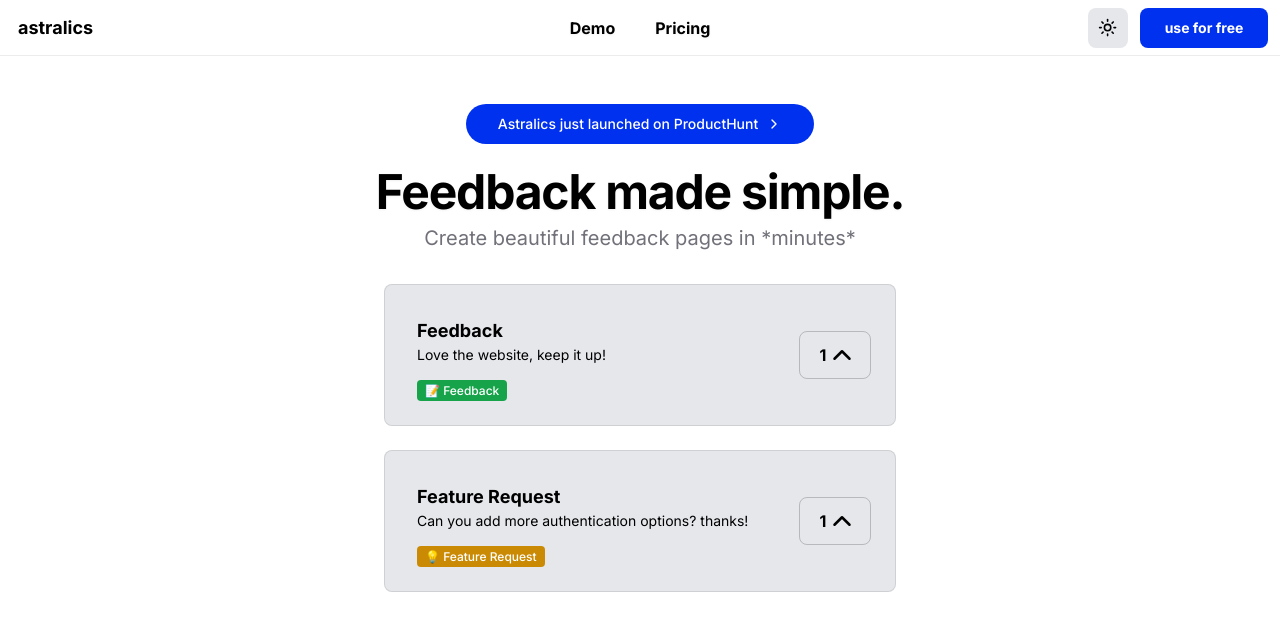
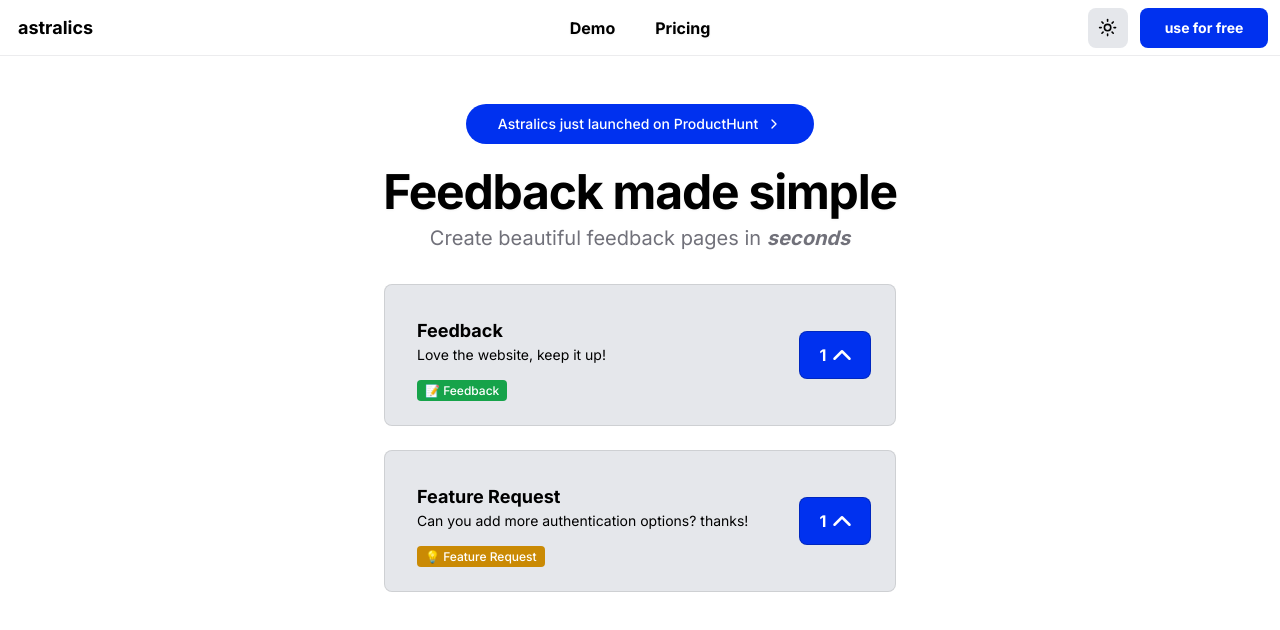
Before and after one commit to ramezj/astralics, a Next.js app in the folder client/: page / in a window 1280 px wide. Shown: the top 630 px of the page. Built offline with nearby package versions, Linux system fonts and the light colour scheme; no server answers.

Commit message:
UI Updates, landing page is a bit more colorful now

```diff
--- a/client/components/layout/FeedbackDemo.js
+++ b/client/components/layout/FeedbackDemo.js
@@ -8,7 +8,7 @@ import { Dialog, Disclosure, Popover, Transition } from '@headlessui/react'
 export default function FeedbackDemo(props) {
     const [ upvotes, setUpvotes ] = useState(props.upvotes);
     const [ title, setTitle ] = useState(props.title);
-    const [ test, setTest ] = useState(props.isUpvoted)
+    const [ test, setTest ] = useState(true)
     return (
         <>
         <div key={props.id} className="w-full flex bg-gray-200 dark:bg-zinc-950 border border-black/10 dark:border-white/10 rounded-lg items-center cursor-pointer duration-300">
--- a/client/components/navbar/index.js
+++ b/client/components/navbar/index.js
@@ -79,7 +79,7 @@ export default function Navbar(props) {
       </nav>
       <Dialog as="div" className="lg:hidden" open={mobileMenuOpen} onClose={setMobileMenuOpen}>
         <div className="fixed inset-0 z-10" />
-        <Dialog.Panel className="bg-white dark:bg-zinc-950 fixed inset-y-0 right-0 z-10 w-full overflow-y-auto px-6 py-6 sm:max-w-sm sm:ring-1 sm:ring-gray-900/10">
+        <Dialog.Panel className="bg-white dark:bg-black fixed inset-y-0 right-0 z-10 w-full overflow-y-auto px-6 py-6 sm:max-w-sm sm:ring-1 sm:ring-gray-900/10">
           <div className="flex items-center justify-between -m-2">
           <Link href="/" className="-m-1.5 p-1.5 outline-none font-medium italic">
           </Link>
@@ -115,7 +115,7 @@ export default function Navbar(props) {
               Dashboard
                 </Link></>
               : <>
-              <Link onClick={signUserIn} href='/' className='text-white px-6 py-2 bg-zinc-950 dark:bg-white dark:text-black hover:bg-gray-200 rounded-lg font-bold flex justify-center gap-2 duration-200'>
+              <Link onClick={signUserIn} href='/' className='text-white px-6 py-2 bg-astralicsblue rounded-lg font-bold flex justify-center gap-2 duration-200'>
                 use for free
                 </Link></>
               }
--- a/client/components/pricing/Developer.js
+++ b/client/components/pricing/Developer.js
@@ -36,12 +36,12 @@ export function Developer(props) {
       <CardContent>
           <div className="grid w-full items-center gap-4">
         <h2 className="flex text-2xl font-semibold -mt-3">
-                    $15
+                    $10
         </h2>
             <div className="flex flex-col space-y-1.5">
                 <h2 className="flex gap-2">
                     <CheckIcon className="text-green-500"/>
-                    5 Boards
+                    3 Boards
                     </h2>
             </div>
             <div className="flex flex-col space-y-1.5">
@@ -60,12 +60,6 @@ export function Developer(props) {
                 <h2 className="flex gap-2">
                     <CheckIcon className="text-green-500"/>
                     Authentication Check
-                    </h2>
-            </div>
-            <div className="flex flex-col space-y-1.5">
-                <h2 className="flex gap-2">
-                    <CheckIcon className="text-green-500"/>
-                    No Astralics Branding
                     </h2>
             </div>
           </div>
--- a/client/components/pricing/Free.js
+++ b/client/components/pricing/Free.js
@@ -61,12 +61,6 @@ export function Free(props) {
                     Authentication Check
                     </h2>
             </div>
-            <div className="flex flex-col space-y-1.5">
-                <h2 className="flex gap-2">
-                    <CheckIcon className="text-green-500"/>
-                    Astralics Branding
-                    </h2>
-            </div>
           </div>
       </CardContent>
       <CardFooter className="flex justify-between">
--- a/client/pages/index.js
+++ b/client/pages/index.js
@@ -37,7 +37,7 @@ export default function Component() {
             transition={{duration: 0.8}}
             className='
             sm:text-6xl 2xl:text-7xl 2xl:mt-6 md:text-7xl lg:text-5xl lg:mt-6 2xl:w-3/6 lg:w-4/6 sm:mt-8 text-3xl w-4/5 font-bold tracking-tight leading-none text-black dark:text-white mt-10 drop-shadow-sm'>
-           Feedback made simple.
+           Feedback made simple
             </motion.h1>
             <div>
               <div className='2xl:w-full lg:w-full md:w-full w-3/4 mt-2 '>
@@ -51,7 +51,7 @@ export default function Component() {
               x:0
             }}
             transition={{duration: 0.8}} className="leading-7 [&:not(:first-child)]:mt-6 text-muted-foreground text-xl">
-              Create beautiful feedback pages in *minutes*
+              Create beautiful feedback pages in <b><i>seconds</i></b>
             </motion.h1>
             </div>
             </div>
@@ -85,7 +85,7 @@ export default function Component() {
                   }}
                   transition={{duration: 0.5, delay: 0.30}}
                   >
-                <FeedbackDemo session={session} title="Feature Request" type="feature_request" description={"Can you add more authentication options? thanks!"} upvotes="1"/>
+                <FeedbackDemo isUpvoted={true} session={session} title="Feature Request" type="feature_request" description={"Can you add more authentication options? thanks!"} upvotes="1"/>
                 </motion.div>
               </div>
           </div>
```
